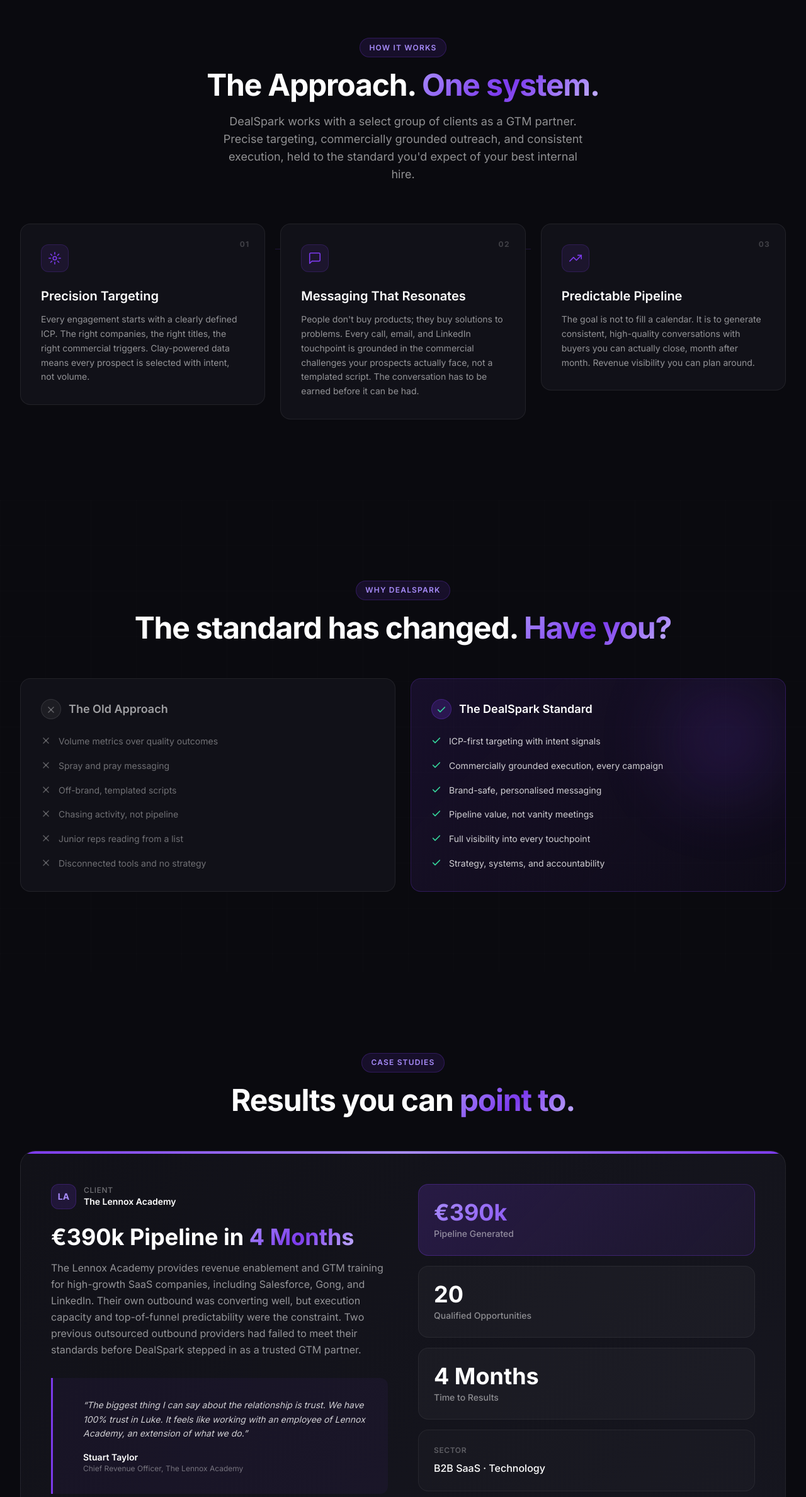
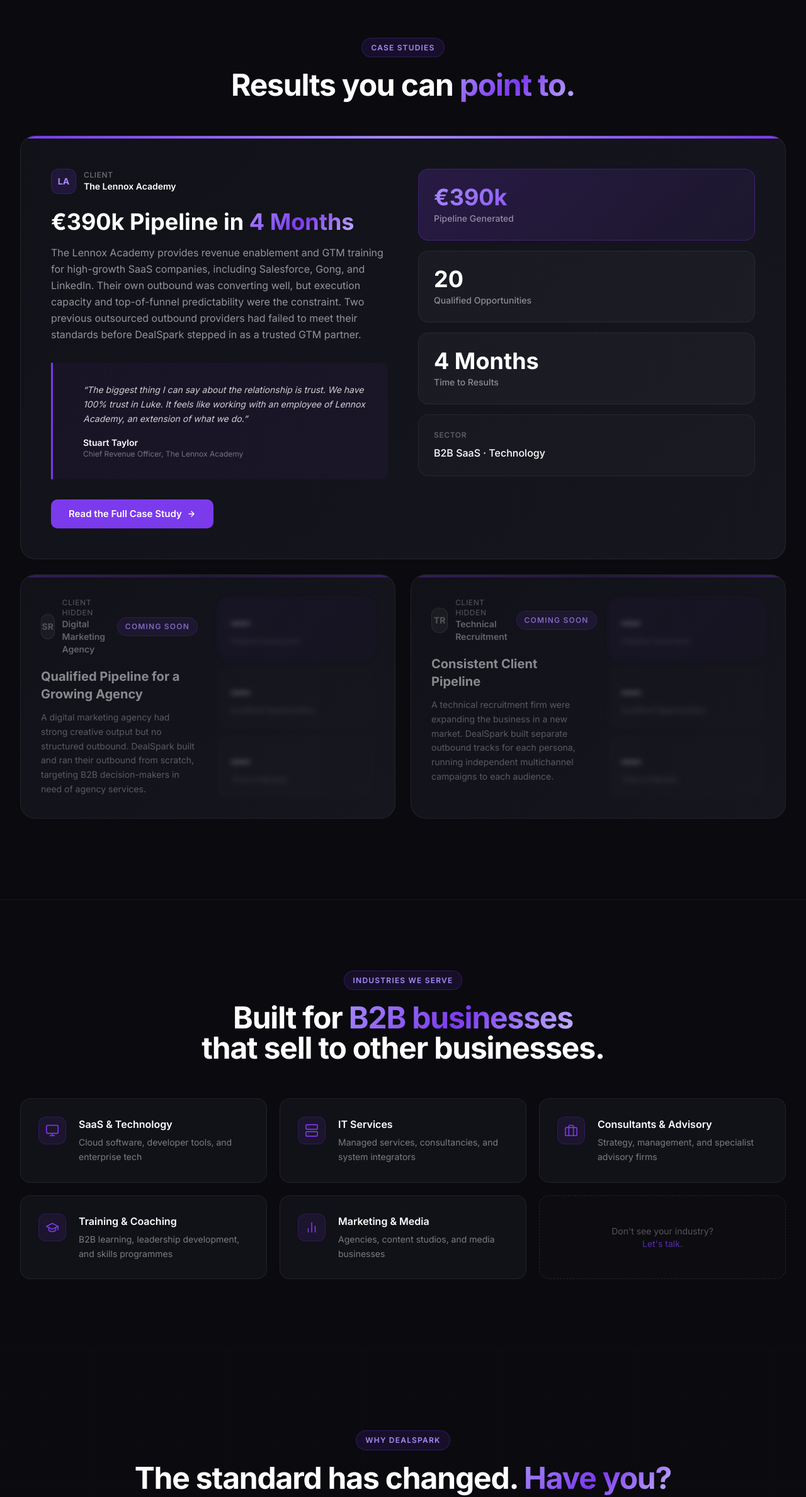
Before and after one commit to lukekly/Dealspark-website, a Next.js app: page / in a window 1280 px wide. Shown: the part 1749-4126 px from the top of the page at 63% size. Built offline with nearby package versions, Linux system fonts and the light colour scheme.

Commit message:
Reorder homepage sections for better flow

```diff
--- a/app/page.tsx
+++ b/app/page.tsx
@@ -64,10 +64,10 @@ export default function HomePage() {
       />
       <Hero />
       <PainSection />
-      <HowItWorks />
-      <OldVsNew />
       <CaseStudyPreview />
       <Industries />
+      <OldVsNew />
+      <HowItWorks />
       <FinalCTA />
     </>
   );
```
